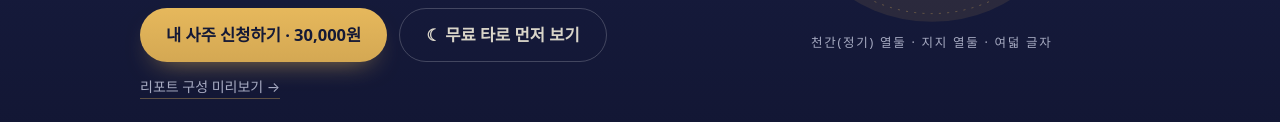
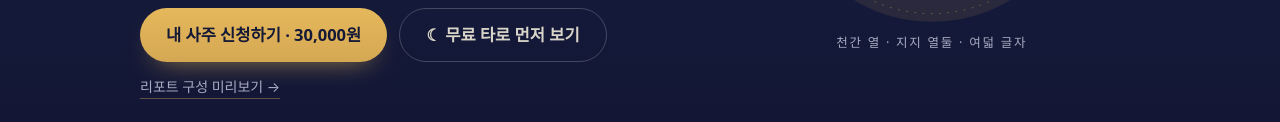
Before and after one commit to gdhan77-cell/hansol-saju, a plain HTML site: page index.html in a window 1280 px wide. Shown: the part 427-549 px from the top of the page. Drawn offline with Linux system fonts and the light colour scheme.

Commit message:
다이얼 캡션 문구 수정: '천간 열 · 지지 열둘 · 여덟 글자'

```diff
--- a/index.html
+++ b/index.html
@@ -470,7 +470,7 @@ footer a{color:var(--ink-2)}
           <circle class="core" cx="150" cy="150" r="46"/>
           <text class="core-t" x="150" y="150" text-anchor="middle" dominant-baseline="central">命</text>
         </svg>
-        <p class="dial-caption">천간(정기) 열둘 · 지지 열둘 · 여덟 글자</p>
+        <p class="dial-caption">천간 열 · 지지 열둘 · 여덟 글자</p>
       </div>
     </div>
   </section>
```
